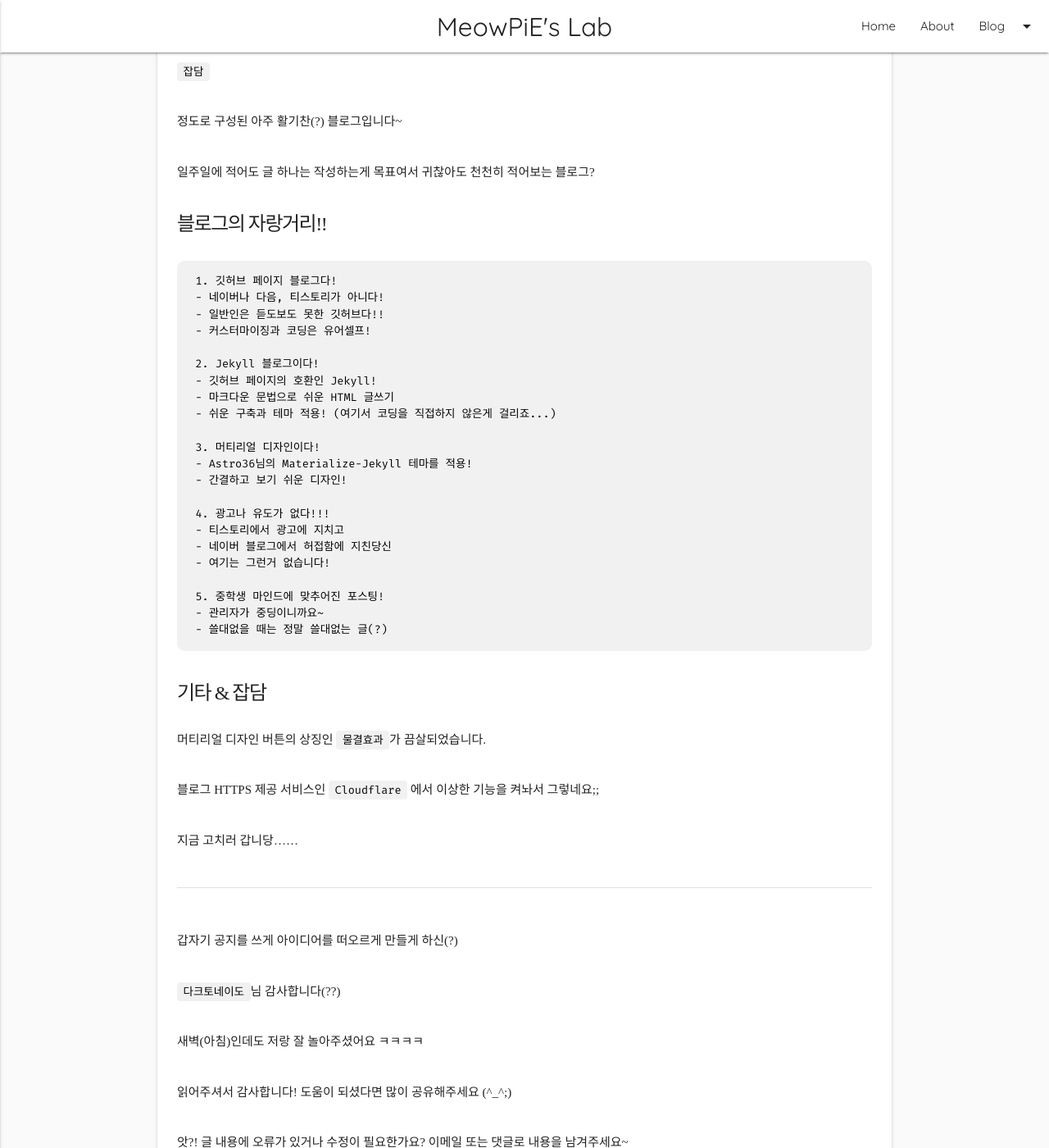
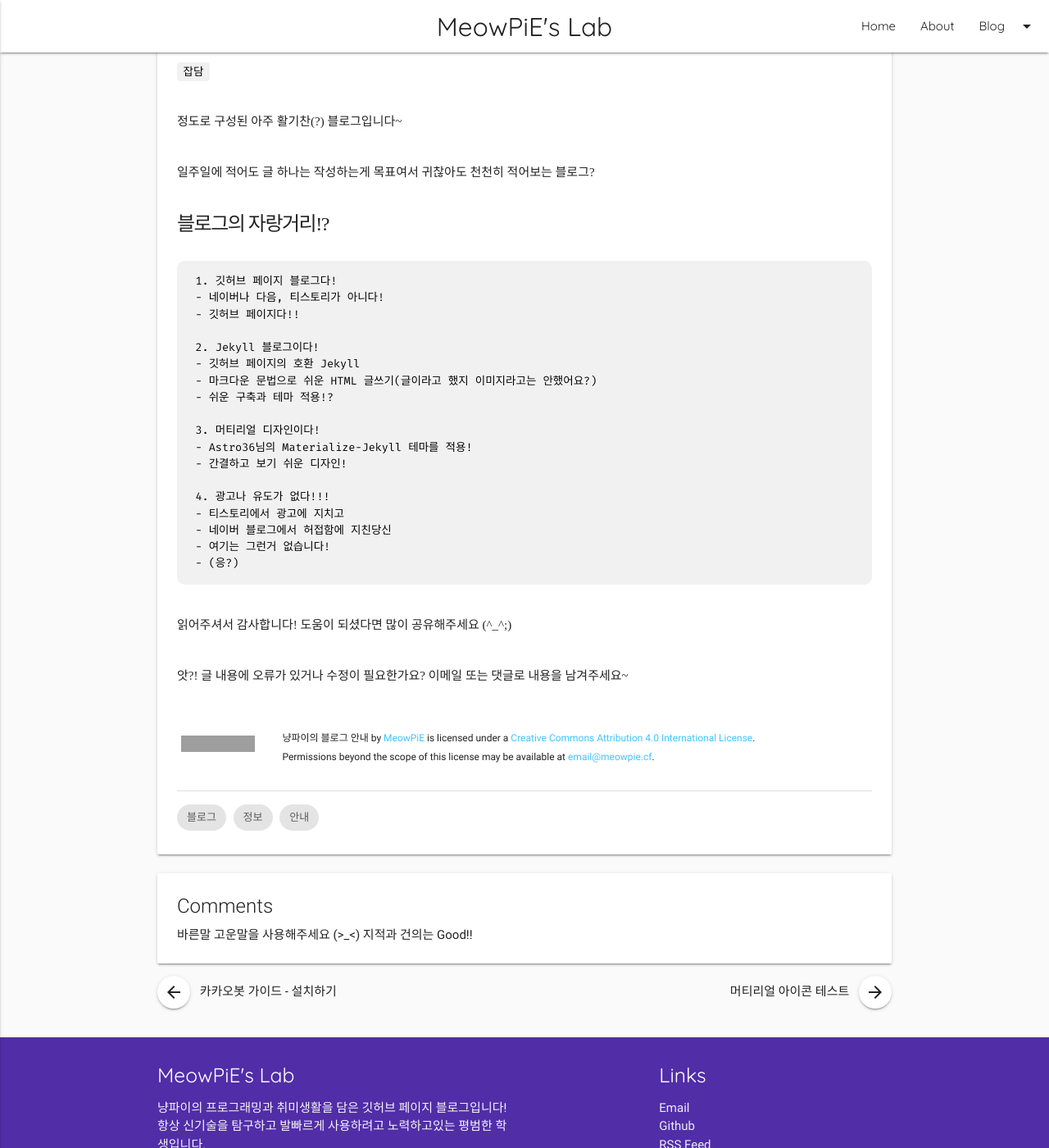
Before and after one commit to NenkaLab/meowpie.github.io, a Jekyll site: the page built from _posts/2017-12-21-blog-infomation.md, in a window 1280 px wide and 1400 px high, scrolled down 1148 px. Shown: the whole window at 82% size. Built offline with Jekyll 4.4.1, drawn with Linux system fonts in a browser that asks for light colours; nearby versions of some CDN libraries; some web fonts are replaced; comment, search, counter and statistics services are not loaded; grey boxes are pictures that could not be loaded.

Commit message:
일단 동기화

````diff
--- a/404.html
+++ b/404.html
@@ -20,8 +20,8 @@ permalink: /404.html
                 <p>페이지가 이동되었거나 존재하지 않을 수 있습니다.</p>
                 <p>주소를 다시 한번 확인해주세요!</p>
                 <br>
-                <a class="btn-flat btn-large waves-effect waves-light deep-purple logo-font white-text" href="{{ site.url }}" style="border: 1px #fff solid;">메인 페이지로 이동하기</a>
-                <a class="btn-flat btn-large waves-effect waves-light deep-purple logo-font white-text" href="javascript:history.back();" style="border: 1px #fff solid;">이전 페이지로 돌아가기</a>
+                <a class="btn-flat btn-large waves-effect waves-light deep-purple logo-font white-text" href="{{ site.url }}" style="border: 1px #fff solid;">메인 페이지</a>
+                <a class="btn-flat btn-large waves-effect waves-light deep-purple logo-font white-text" href="javascript:history.back();" style="border: 1px #fff solid;">이전 페이지</a>
               </div>
             </div>
           </div>
--- a/_includes/js.html
+++ b/_includes/js.html
@@ -1,7 +1,6 @@
 <script type="text/javascript" src="https://code.jquery.com/jquery-3.2.1.min.js"></script>
 <script type="text/javascript" src="{{ site.url }}/assets/js/materialize.min.js"></script>
 <script type="text/javascript" src="{{ site.url }}/assets/js/prism.min.js"></script>
-<script type="text/javascript" src="{{ site.url }}/assets/js/clipboard.min.js"></script>
 <script type="text/javascript">
   var now = new Date('{{ site.time }}').getTime();
   $(document).ready(function () {
--- a/_posts/2017-12-21-blog-infomation.md
+++ b/_posts/2017-12-21-blog-infomation.md
@@ -44,18 +43,17 @@ image:
 
 일주일에 적어도 글 하나는 작성하는게 목표여서 귀찮아도 천천히 적어보는 블로그?
 
-# 블로그의 자랑거리!!
+# 블로그의 자랑거리!?
 
 ```text
 1. 깃허브 페이지 블로그다!
 - 네이버나 다음, 티스토리가 아니다!
-- 일반인은 듣도보도 못한 깃허브다!!
-- 커스터마이징과 코딩은 유어셀프!
+- 깃허브 페이지다!!
 
 2. Jekyll 블로그이다!
-- 깃허브 페이지의 호환인 Jekyll!
-- 마크다운 문법으로 쉬운 HTML 글쓰기
-- 쉬운 구축과 테마 적용! (여기서 코딩을 직접하지 않은게 걸리죠...)
+- 깃허브 페이지의 호환 Jekyll
+- 마크다운 문법으로 쉬운 HTML 글쓰기(글이라고 했지 이미지라고는 안했어요?)
+- 쉬운 구축과 테마 적용!?
 
 3. 머티리얼 디자인이다!
 - Astro36님의 Materialize-Jekyll 테마를 적용!
@@ -65,24 +63,5 @@ image:
 - 티스토리에서 광고에 지치고
 - 네이버 블로그에서 허접함에 지친당신
 - 여기는 그런거 없습니다!
-
-5. 중학생 마인드에 맞추어진 포스팅!
-- 관리자가 중딩이니까요~
-- 쓸대없을 때는 정말 쓸대없는 글(?)
+- (응?)
 ```
-
-# 기타 & 잡담
-
-머티리얼 디자인 버튼의 상징인 `물결효과`가 끔살되었습니다.
-
-블로그 HTTPS 제공 서비스인 `Cloudflare` 에서 이상한 기능을 켜놔서 그렇네요;;
-
-지금 고치러 갑니당......
-
----
-
-갑자기 공지를 쓰게 아이디어를 떠오르게 만들게 하신(?)
-
-`다크토네이도`님 감사합니다(??)
-
-새벽(아침)인데도 저랑 잘 놀아주셨어요 ㅋㅋㅋㅋ
````
Also changed, not shown: other parts of _posts/2017-12-21-blog-infomation.md (+0 -1 lines), _posts/2017-11-13-ie-browser-error.md (+0 -1 lines), _posts/2017-11-14-apply-custom-domain.md (+0 -1 lines), _posts/2017-11-15-use-free-domain.md (+0 -1 lines), assets/js/clipboard.min.js (deleted).
